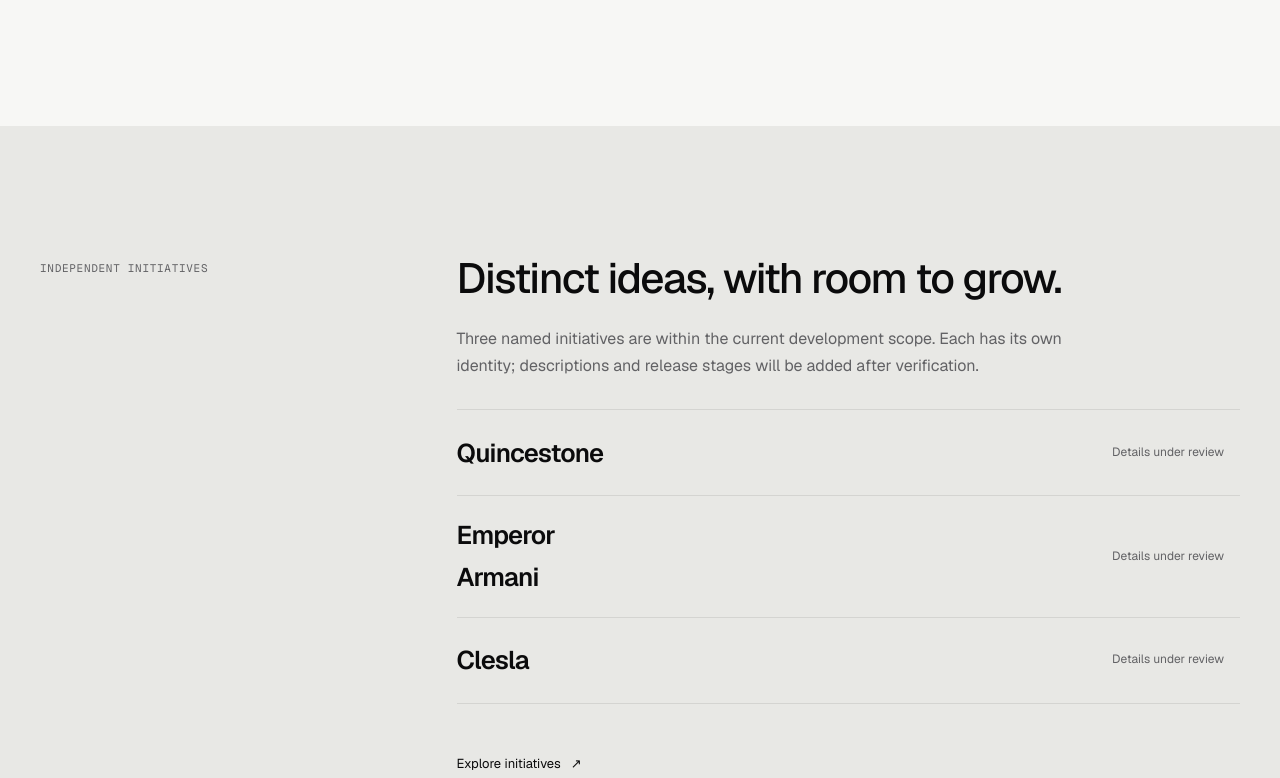
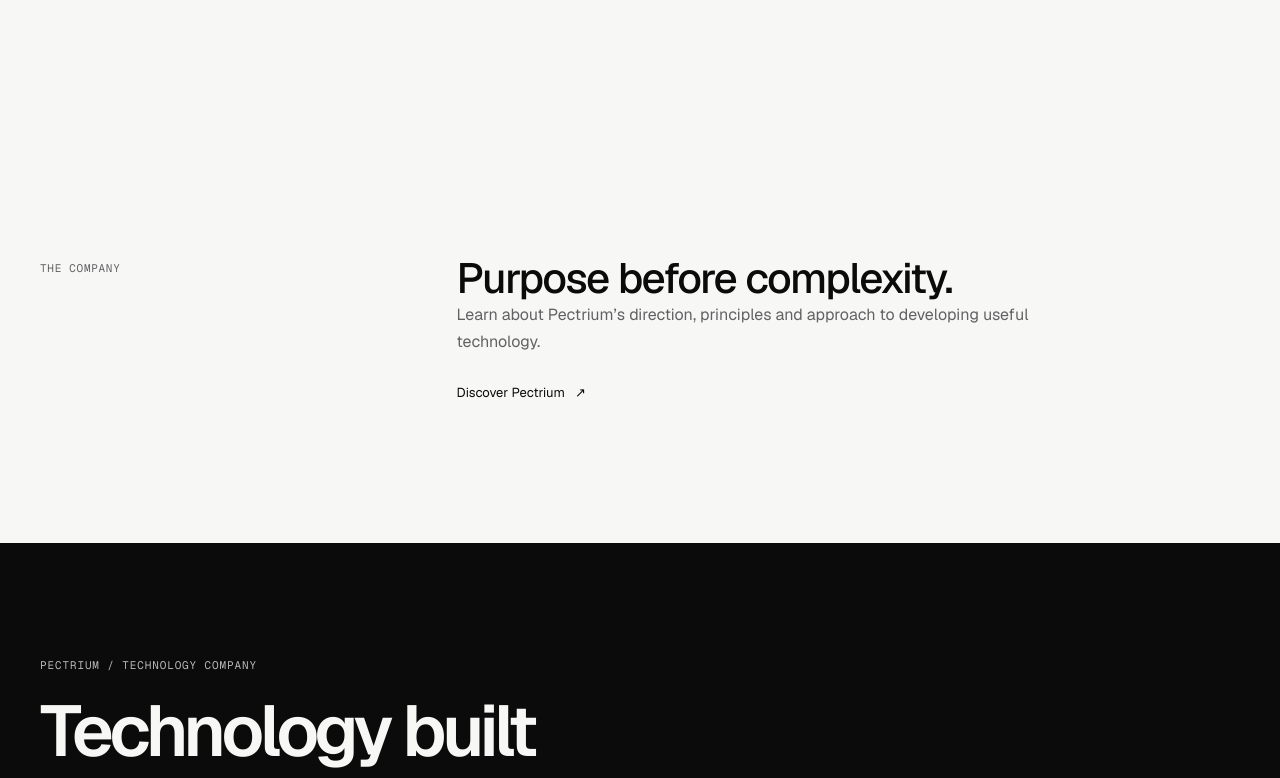
Before and after one commit to ejepsystems/ejepsystems, a Next.js app in the folder apps/web/: page / in a window 1280 px wide. Shown: the part 1945-2723 px from the top of the page. Built offline with nearby package versions, Linux system fonts and the light colour scheme.

Commit message:
refactor(home): remove initiatives review and project names from corporate homepage

```diff
--- a/apps/web/app/page.tsx
+++ b/apps/web/app/page.tsx
@@ -7,7 +7,7 @@
  {number:"03",title:"Connected infrastructure",description:"Consider the dependable foundations that digital products need as they evolve.",href:"/products"},
  {number:"04",title:"Useful information",description:"Turn disconnected data into clearer systems for understanding and decisions.",href:"/products"}
 ];
-const initiatives=["Quincestone","Emperor Armani","Clesla"];
+
 export default function Home(){return <PageFrame>
  <section className="pectrium-cinematic-hero" aria-labelledby="home-heading">
  <div className="pectrium-cinematic-image" role="img" aria-label="Original illustration of people moving through a connected public plaza and modern workplaces"/>
@@ -26,6 +26,5 @@
 </div></section>
  <section className="shell editorial-section"><p className="section-index">Technology / Approach</p><div><h2>Different challenges need different tools.</h2><p>Software engineering, AI, cloud systems and data practices provide different ways to approach a problem. Our technology focus is guided by usefulness, responsible design and maintainability.</p><Link className="text-link" href="/technology">Explore the technology <span aria-hidden="true">↗</span></Link>
  <div className="process-strip" aria-label="Technology development approach"><span>Understand the need</span><span>Explore the approach</span><span>Validate the result</span></div></div></section>
- <section className="editorial-band"><div className="shell editorial-section"><p className="section-index">Independent initiatives</p><div><h2>Distinct ideas, with room to grow.</h2><p>Three named initiatives are within the current development scope. Each has its own identity; descriptions and release stages will be added after verification.</p><div className="initiative-preview">{initiatives.map((name,i)=><div className="initiative-preview-row" key={name}><strong>{name}</strong><span>Details under review</span></div>)}</div><Link className="text-link" href="/ventures">Explore initiatives <span aria-hidden="true">↗</span></Link></div></div></section>
  <section className="shell home-bottom"><p className="section-index">The company</p><div><h2>Purpose before complexity.</h2><p>Learn about Pectrium’s direction, principles and approach to developing useful technology.</p><Link className="text-link" href="/company">Discover Pectrium <span aria-hidden="true">↗</span></Link></div></section>
  </PageFrame>;}
```
